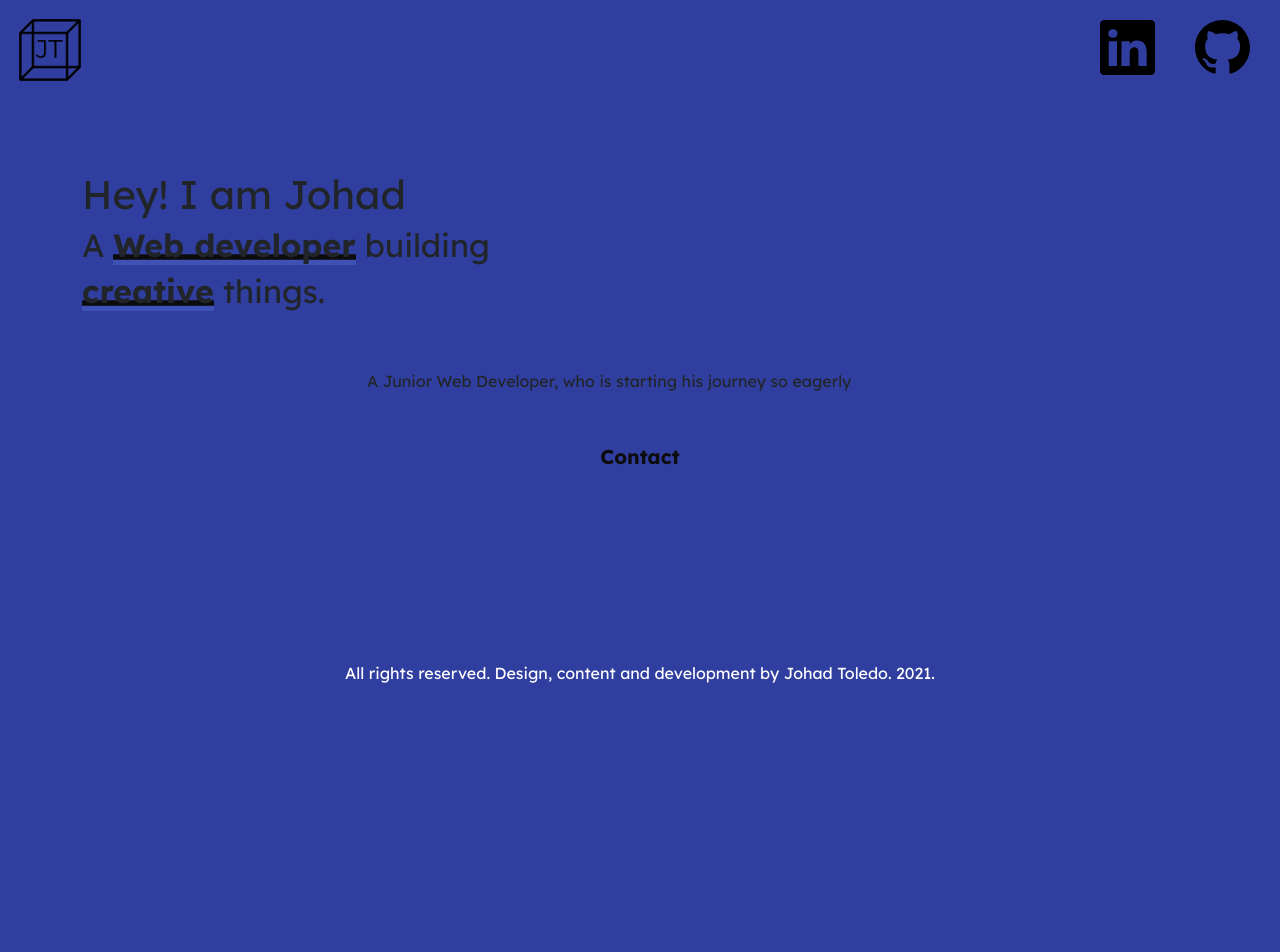
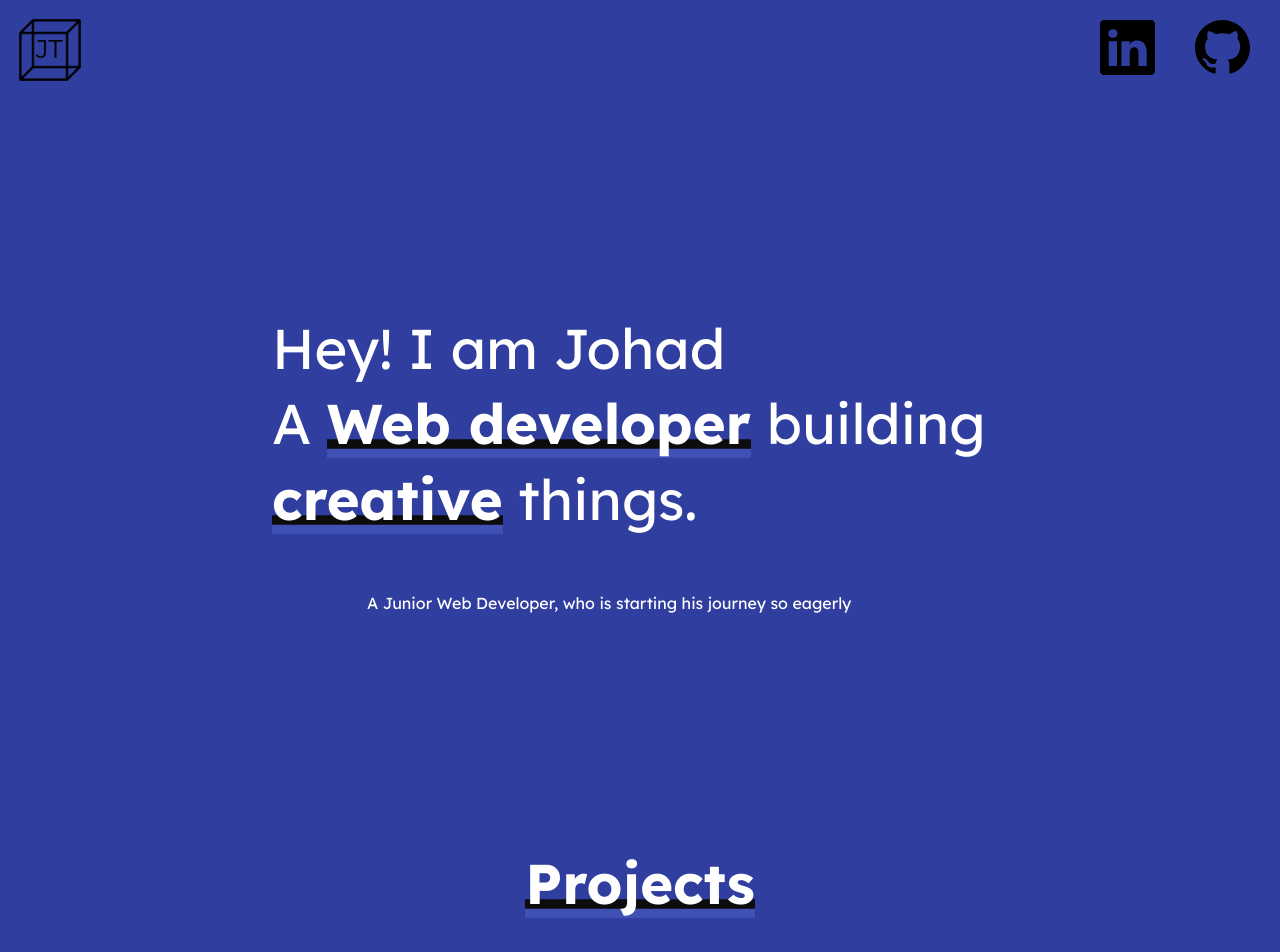
Before and after one commit to JohadToledo/MyPortfolio, a React (Create React App) app in the folder portfolio/: page / in a window 1280 px wide. Shown: the top 952 px of the page. Before the commit the page ends 800 px from the top, so only its background shows below. Built offline with nearby package versions, Linux system fonts and the light colour scheme.

Commit message:
Add a project section

```diff
--- a/portfolio/src/Routes/App.js
+++ b/portfolio/src/Routes/App.js
@@ -3,6 +3,7 @@ import "../assets/css/style.css";
 import { BrowserRouter, Route, Routes } from "react-router-dom";
 import Layout from "../components/Layout";
 import Home from "../container/Home";
+import Projects from "../container/Projects";
 
 function App() {
   return (
--- a/portfolio/src/assets/css/style.css
+++ b/portfolio/src/assets/css/style.css
@@ -3,7 +3,7 @@ body {
   font-family: 'Lexend Deca', sans-serif;
 }
 .header {
-  height: 70px;
+  height: 80px;
   display: flex;
   justify-content: space-between;
   color: #0c0c0c;
@@ -29,6 +29,14 @@ body {
     margin-bottom: 100px;
 }
 
+.content-hero{
+    display: flex;
+    justify-content: center;
+}
+.content-hero h1, h2{
+    font-size: 3.5rem;
+}
+
 .header_log {
   background-color: transparent;
   border-radius: 60%;
@@ -36,6 +44,23 @@ body {
   width: 100px;
   filter: alpha(opacity=70);
 }
+
+.hero{
+    color: #ffffff;
+    display: flex;
+    align-items: center;
+}
+
+section{
+    height: calc(100vh - 80px);
+    padding: 50px;
+}
+
+.projects h1{
+    font-size: 3.5rem;
+    color: #ffffff;
+}
+
 .media-list {
   float: right;
 }
@@ -50,10 +75,7 @@ body {
 .center {
   text-align: center;
 }
-.mediumspace {
-  padding-top: 40px;
-  padding-bottom: 40px;
-}
+
 .mipic {
   border-radius: 50%;
   width: 200px;
@@ -155,10 +177,7 @@ article {
 .sec4 .col-md-4 {
   padding-top: 100px;
 }
-footer {
-  color: #ffffff;
-  background: transparent;
-}
+
 .sec-contact h1 {
   font-size: 70px;
 }
--- a/portfolio/src/components/Footer.js
+++ b/portfolio/src/components/Footer.js
@@ -3,7 +3,7 @@ import React from "react";
 export default function Footer() {
   return (
     <>
-      <footer className="mediumspace center">
+      <footer className="center">
         All rights reserved. Design, content and development by Johad Toledo.
         2021.
       </footer>
--- a/portfolio/src/container/Home.js
+++ b/portfolio/src/container/Home.js
@@ -1,11 +1,13 @@
 import React from "react";
 import "../assets/css/style.css";
+import Projects from "./Projects";
 
 export default function Home() {
   return (
-    <section className='content hero space100'>
+    <>
+    <section className='hero'>
       <div className="container">
-        <div className="row space50">
+        <div className="row space50 content-hero">
           <div className="col-md-8">
             <h1>Hey! I am Johad</h1>
             <h2>
@@ -20,15 +22,10 @@ export default function Home() {
           <div className="col-md-6 offset-md-3">
             A Junior Web Developer, who is starting his journey so eagerly
           </div>
-          <div className="button center mediumspace">
-            <button type="" className="btn btn-lg">
-              <a href="contact.html">
-                <strong>Contact</strong>
-              </a>
-            </button>
-          </div>
         </div>
       </div>
     </section>
+    <Projects />
+    </>
   );
 }
--- /dev/null
+++ b/portfolio/src/container/Projects.js
@@ -0,0 +1,27 @@
+import React from 'react'
+import "../assets/css/style.css";
+
+
+export default function Projects() {
+  return (
+    <>
+    <section className="projects">
+            <div className="container">
+                        <div className="row space center">
+                            <h1 className="title"><b className="underline">Projects</b></h1>
+                        </div>
+                        <div className="row center">
+                            <div className="col-md-10">
+                                <div className="row">
+
+
+                                </div>
+                            </div>
+
+                        </div>
+            </div>
+
+    </section>
+    </>
+  )
+}
```
